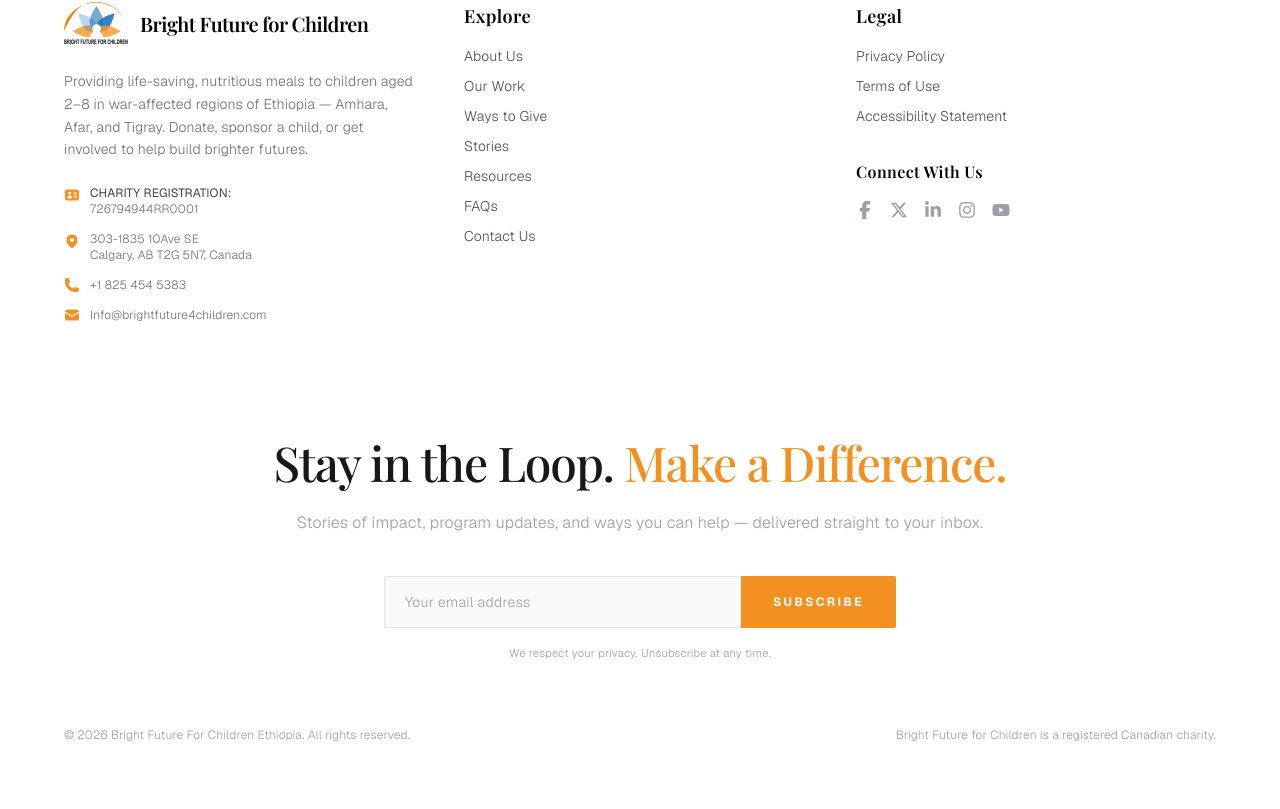
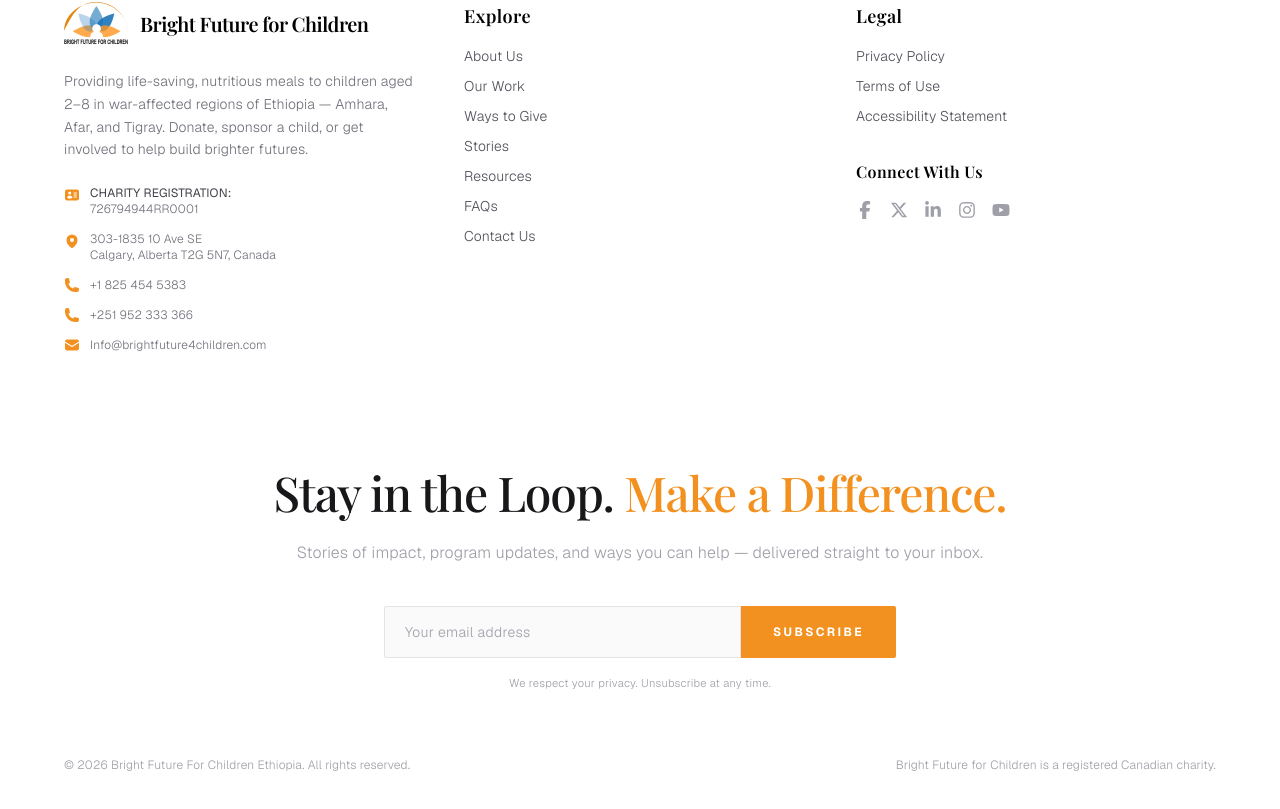
Before and after one commit to aelaf-git/BFFC_Website, a Next.js app in the folder apps/web/: page / in a window 1280 px wide. Shown: the part 9465-10274 px from the top of the page. Built offline with nearby package versions, Linux system fonts and the light colour scheme; no server answers; a web font is replaced by a local one.

Commit message:
feat: update footer contact information to use dynamic siteConfig values and add alternative phone link for improved accessibility

```diff
--- a/apps/web/components/layout/footer.tsx
+++ b/apps/web/components/layout/footer.tsx
@@ -81,18 +81,26 @@ export function Footer() {
               <span className="inline-flex items-start gap-2.5">
                 <HiMapPin className="h-4 w-4 shrink-0 text-primary mt-0.5" aria-hidden />
                 <span>
-                  303-1835 10Ave SE
+                  {siteConfig.contact.street}
                   <br />
-                  Calgary, AB T2G 5N7, Canada
+                  {siteConfig.contact.city}, {siteConfig.contact.province} {siteConfig.contact.postalCode}, {siteConfig.contact.country}
                 </span>
               </span>
               <a
-                href={`tel:${siteConfig.contact.phoneHref}`}
+                href={siteConfig.contact.phoneHref}
                 className="inline-flex items-center gap-2.5 hover:text-primary transition-colors"
                 aria-label={`Call us at ${siteConfig.contact.phone}`}
               >
                 <HiPhone className="h-4 w-4 shrink-0 text-primary" aria-hidden />
                 <span>{siteConfig.contact.phone}</span>
+              </a>
+              <a
+                href={siteConfig.contact.phoneAltHref}
+                className="inline-flex items-center gap-2.5 hover:text-primary transition-colors"
+                aria-label={`Call us at ${siteConfig.contact.phoneAlt}`}
+              >
+                <HiPhone className="h-4 w-4 shrink-0 text-primary" aria-hidden />
+                <span>{siteConfig.contact.phoneAlt}</span>
               </a>
               <a
                 href={`mailto:${siteConfig.contact.email}`}
```
